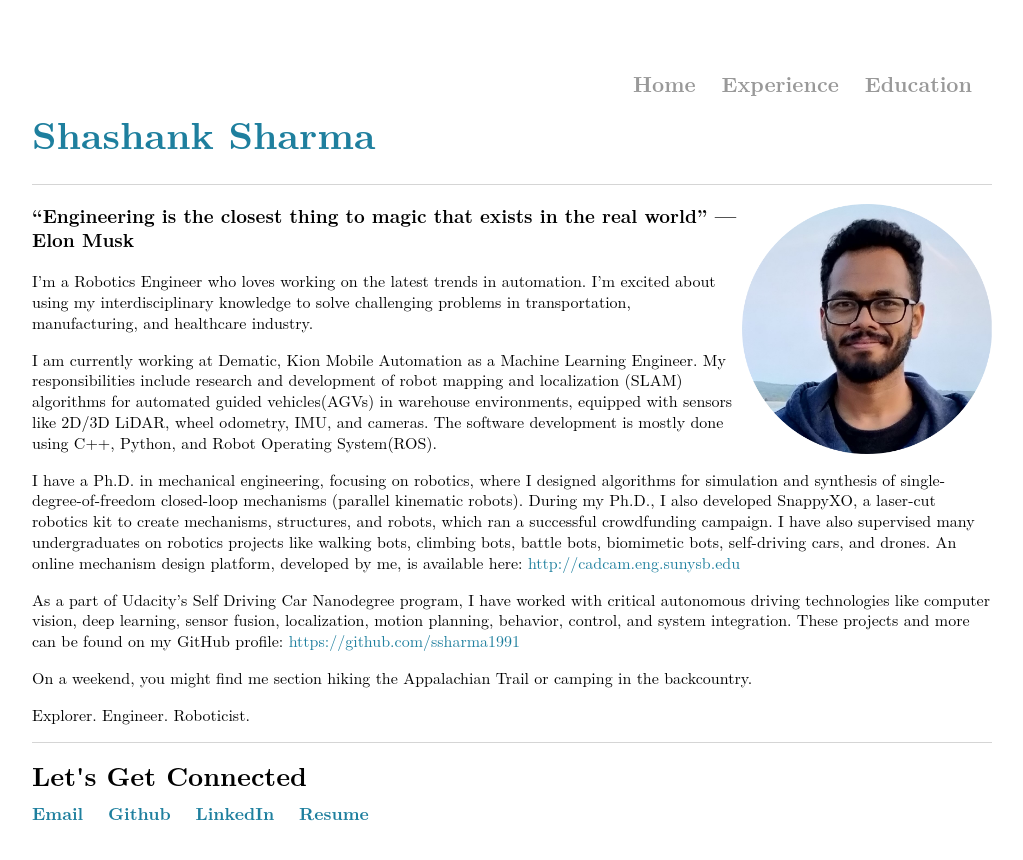
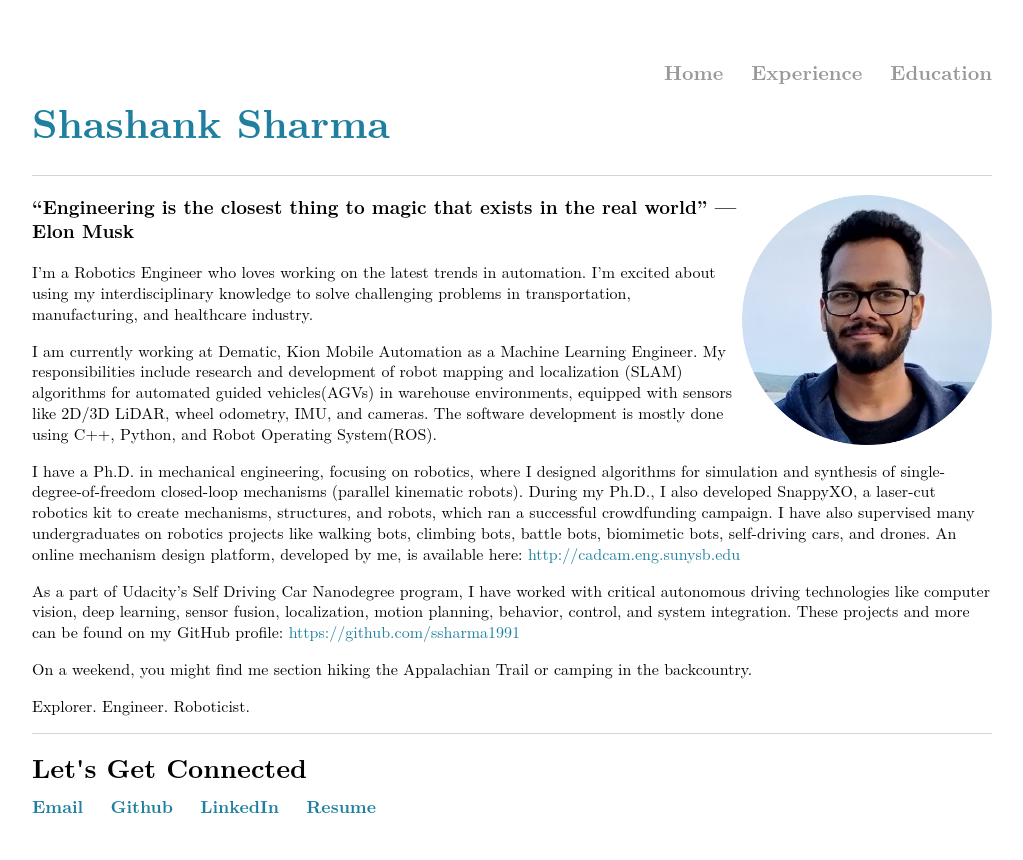
Before and after one commit to ssharma1991/ssharma1991.github.io, a Jekyll site: the page built from index.md, in a window 1280 px wide. Shown: the top 860 px of the page, without its empty margins (128-1151 px from the left). Built offline with Jekyll 4.4.1, drawn with Linux system fonts in a browser that asks for light colours.

Commit message:
feat: added viewport tag and fixed css accordingly

```diff
--- a/_includes/seo.html
+++ b/_includes/seo.html
@@ -1,4 +1,4 @@
 <meta charset="utf-8">
-<!-- <meta name="viewport" content="width=device-width, initial-scale=1.0"> -->
+<meta name="viewport" content="width=device-width, initial-scale=1.0">
 {% seo %}
 <meta name="keywords" content="Shashank, Sharma, Robotics, Self Driving, Autonomous Driving, Stony Brook, PhD">
--- a/_layouts/default.html
+++ b/_layouts/default.html
@@ -1,38 +1,39 @@
 <!DOCTYPE html>
 <html>
+
 <head>
   {% include seo.html %}
   <!-- link to main stylesheet -->
   <link rel="stylesheet" type="text/css" href="/css/main.css">
   <link rel="shortcut icon" type="image/png" href="{{ "/assets/favicon.png" | absolute_url }}">
-      <script src="https://cdnjs.cloudflare.com/ajax/libs/mathjax/2.7.0/MathJax.js?config=TeX-AMS-MML_HTMLorMML" type="text/javascript"></script>
+  <script src="https://cdnjs.cloudflare.com/ajax/libs/mathjax/2.7.0/MathJax.js?config=TeX-AMS-MML_HTMLorMML"
+    type="text/javascript"></script>
   <script src="https://ajax.googleapis.com/ajax/libs/jquery/3.5.1/jquery.min.js"></script>
 
   {% if jekyll.environment == 'production' %}
   {% include analytics.html %}
   {% endif %}
 </head>
+
 <body>
-      <header style="display: grid; border-bottom: 1px solid #d5d5d5;font-size: 1.2em;">
+  <header>
     <nav>
-          <ul style="float:right; font-size: 1.1em;">
+      <ul>
         <li><a href="/">Home</a></li>
         <li><a href="/experience/">Experience</a></li>
         <li><a href="/education/">Education</a></li>
-              <!--
-              <li><a href="/blog">Blog</a></li>
-              -->
+        <!--<li><a href="/blog">Blog</a></li>-->
       </ul>
     </nav>
     <h1 class="page-title">{{ page.heading }}</h1>
   </header>
+
   <div class="container">
+    {{ content }}
+  </div><!-- /.container -->
 
-      {{ content }}
-
-      </div><!-- /.container -->
-      <footer style="border-top: 1px solid #d5d5d5; font-size: 1.1em;">
-              <h2 style="margin: 15px 0px 0px 0px">Let's Get Connected</h2>
+  <footer>
+    <h2>Let's Get Connected</h2>
     <ul>
       <li><a href="mailto:shashank.sharma.1991@outlook.com">Email</a></li>
       <li><a href="https://github.com/ssharma1991">Github</a></li>
@@ -41,4 +42,5 @@
     </ul>
   </footer>
 </body>
+
 </html>
--- a/css/main.css
+++ b/css/main.css
@@ -1,66 +1,143 @@
+/******************************************************/
+/* Text-size */
+/******************************************************/
+/* Document level adjustments */
+/* Small devices (phones, 600px and down) */
+@media only screen and (max-width: 600px) {
+    html {
+        font-size: 12px;
+    }
+}
+
+/* Medium devices (tablets and large phones, 600px and up) */
+@media only screen and (min-width: 601px) and (max-width: 900px) {
+    html {
+        font-size: 14px;
+    }
+}
+
+/* Large devices (laptops/desktops, 900px and up) */
+@media only screen and (min-width: 901px) {
+    html {
+        font-size: 16px;
+    }
+}
+
+/* Modules will scale with document */
+header {
+    font-size: 1.25rem;
+}
+
+footer {
+    font-size: 1.1rem;
+}
+
+/* Type will scale with modules */
+h1 {
+    font-size: 2em;
+}
+
+h2 {
+    font-size: 1.5em;
+}
+
+h3 {
+    font-size: 1.17em;
+}
+
+p {
+    font-size: 1em;
+}
+
 body {
-    margin: 60px auto;
+    margin: 3rem auto;
     width: 75%;
 }
-html *
-{
-   font-family:'Latin Modern Roman', 'Arial', 'Sans-Serif';
-   line-height: 1.3em;
+
+h1,
+h2,
+h3,
+p,
+li {
+    font-family: 'Latin Modern Roman', 'Arial', 'Sans-Serif';
+    line-height: 1.3em;
 }
-header ul, footer ul {
-    font-family:'Helvetica', 'Arial', 'Sans-Serif';
+
+/******************************************************/
+/* Header */
+/******************************************************/
+header {
+    display: grid;
+    border-bottom: 1px solid #d5d5d5;
+}
+
+header ul {
+    float: right;
+}
+
+header ul,
+footer ul {
+    font-family: 'Helvetica', 'Arial', 'Sans-Serif';
     padding: 0px;
     list-style: none;
     font-weight: bold;
-    margin: 10px 0px
+    margin: .7rem 0px
 }
-header ul li, footer ul li {
+
+header ul li {
     display: inline;
-    margin-right: 20px;
+    margin-left: 1.4rem;
 }
-a{
-    text-decoration: none;
+
+.page-title {
+    float: left;
     color: #1e7f9e;
+    margin-top: 0px;
 }
+
 header a {
     text-decoration: none;
     color: #999;
 }
+
+/******************************************************/
+/* Footer */
+/******************************************************/
+footer {
+    border-top: 1px solid #d5d5d5;
+    font-size: 1.1em;
+}
+
+footer h2 {
+    margin: 1rem 0px 0px 0px
+}
+
+footer ul li {
+    display: inline;
+    margin-right: 1.4rem;
+}
+
+/******************************************************/
+/* Misc */
+/******************************************************/
+a {
+    text-decoration: none;
+    color: #1e7f9e;
+}
+
 a:hover {
     text-decoration: underline;
 }
 
-.page-title{
-float:left;
-color: #1e7f9e;
-margin-top: 0px;
+.container {
+    width: 100%;
+    min-height: 80%;
 }
 
-.container{
-width: 100%;
-min-height: 80%;
+.container ul {
+    padding-inline-start: 2rem
 }
 
-/*
-h1 {
-    font-size: 2em;
+.center {
+    text-align: center
 }
-p{
-    font-size: 1.1em;
-    line-height: 1.4em;
-    color: #333;
-}
-*/
-
-ul.posts {
-    margin: 20px auto 40px;
-    font-size: 1.5em;
-}
-
-ul.posts li {
-    list-style: none;
-}
-
-.center{
-    text-align:center
-}
```
Lines whose indentation alone changed are shown as unchanged.
